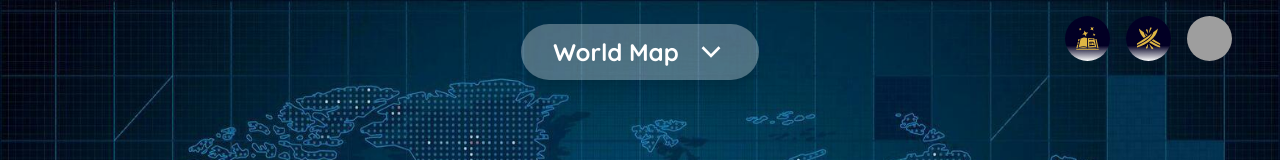
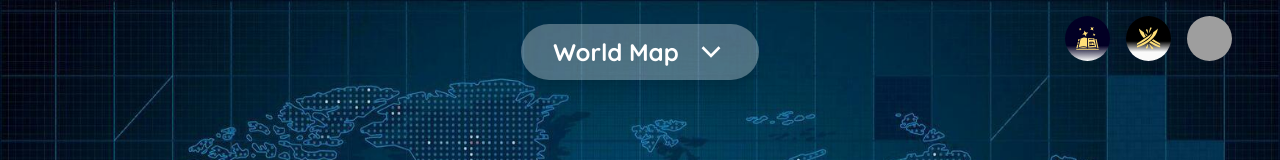
Before and after one commit to Bobsters6666/SpaceZoo, a Next.js app: page / in a window 1280 px wide. Shown: the top 160 px of the page. Built offline with nearby package versions, Linux system fonts and the light colour scheme; grey boxes are pictures that could not be loaded.

Commit message:
Style navbar buttons

```diff
--- a/src/components/Navbar/NavBar.jsx
+++ b/src/components/Navbar/NavBar.jsx
@@ -18,7 +18,7 @@ const NavBar = () => {
               height: 45,
             }}
           >
-            <GiSpellBook size="25" className="text-[#dfb644]" />
+            <GiSpellBook size="25" className="text-[#ffdf78]" />
           </Avatar>
         </Tooltip>
       </Link>
@@ -27,12 +27,12 @@ const NavBar = () => {
           <Avatar
             sx={{
               background:
-                "linear-gradient(180deg, rgba(2,0,36,1) 66%, rgba(255,255,255,1) 100%)",
+                "linear-gradient(0deg, rgba(250,250,250,1) 20%, rgba(0,0,0,1) 44%)",
               width: 45,
               height: 45,
             }}
           >
-            <GiSwordClash size="25" className="text-[#dfb644]" />
+            <GiSwordClash size="25" className="text-[#ffdf78]" />
           </Avatar>
         </Tooltip>
       </Link>
```
